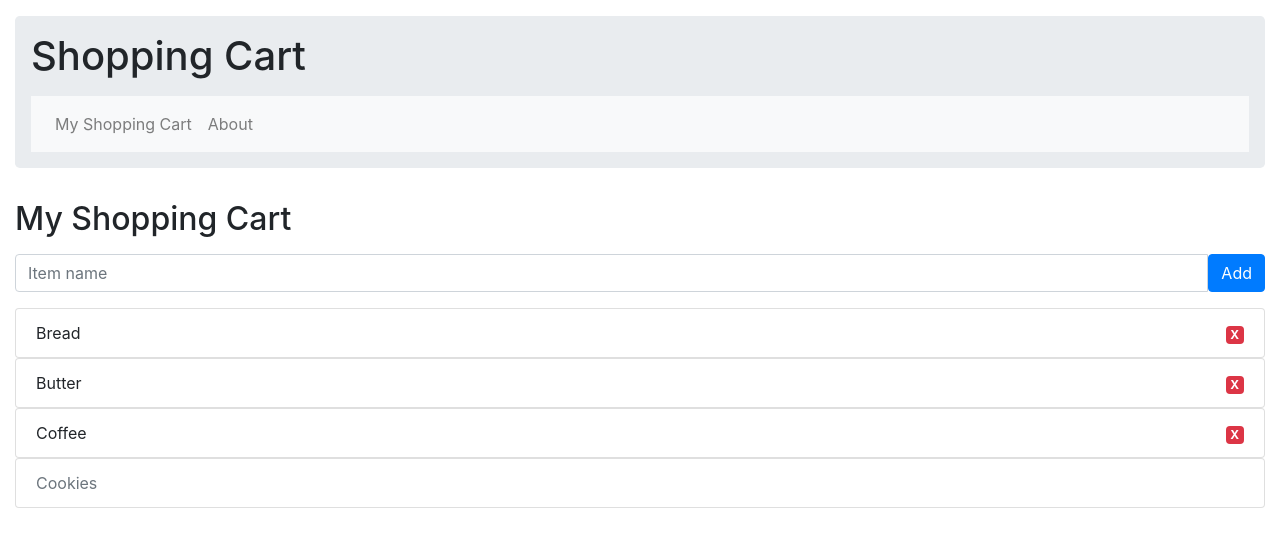
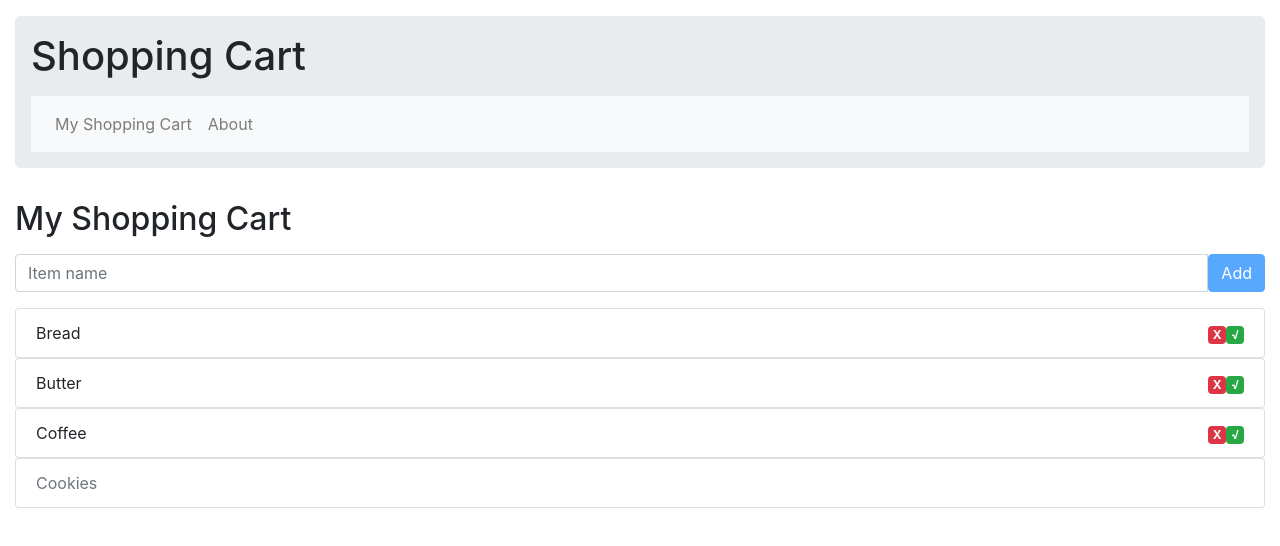
Before and after one commit to brunotoffolo/vnt-bootcamp-angular-2018, an Angular app: page / in a window 1280 px wide. Shown: the top 546 px of the page. Built offline with nearby package versions, Linux system fonts and the light colour scheme.

Commit message:
Exercicio 5 - Angular Service
Criacao de um novo servico para gerenciar os
itens da lista de compra e permitir adicionar,
remover e riscar itens da lista.

```diff
--- /dev/null
+++ b/src/app/shopping-list.service.ts
@@ -0,0 +1,70 @@
+import { Injectable } from '@angular/core';
+
+@Injectable()
+export class ShoppingListService {
+
+  private listItems: Array<any>;
+
+  constructor() {
+    this.listItems = [{
+      name: 'Bread',
+      disabled: false
+    },{
+      name: 'Butter',
+      disabled: false
+    },{
+      name: 'Coffee',
+      disabled: false
+    },{
+      name: 'Cookies',
+      disabled: true
+    }];
+  }
+
+  public findAll(): Array<any> {
+    return this.listItems;
+  }
+
+  public add(item: any): void {
+    let duplicate = this.listItems.filter(i => i.name === item.name);
+
+    if (duplicate.length > 0) {
+      duplicate[0].disabled = false;
+      return;
+    }
+
+    let newItem = {
+      name: item.name,
+      disabled: item.disabled
+    };
+    this.listItems.unshift(newItem);
+  }
+
+  public remove(item: any): void {
+    let index = this.listItems.indexOf(item);
+    if (index >= 0) {
+      this.listItems.splice(index, 1);
+    }
+  }
+
+  public cross(item: any): void {
+    let index = this.listItems.indexOf(item);
+    if (index >= 0) {
+      this.listItems[index].disabled = true;
+    }
+    this.reorderList();
+  }
+
+  private reorderList(): void {
+    this.listItems = this.listItems.sort((a, b) => {
+      if (a.disabled === false) {
+        return -1;
+      }
+      if (b.disabled === true) {
+        return 0;
+      }
+      return 1;
+    });
+  }
+
+}
--- a/src/app/shopping-list/shopping-list-item/shopping-list-item.component.html
+++ b/src/app/shopping-list/shopping-list-item/shopping-list-item.component.html
@@ -1,6 +1,7 @@
 <li class="list-group-item" [ngClass]="{ 'disabled' : listItem.disabled }">
   <span>{{ listItem.name }}</span>
   <span class="float-right" *ngIf="!listItem.disabled">
-    <span class="badge badge-danger">X</span>
+    <span class="badge badge-danger" (click)="remove()">X</span>
+    <span class="badge badge-success" (click)="cross()">&radic;</span>
   </span>
 </li>
--- a/src/app/shopping-list/shopping-list-item/shopping-list-item.component.ts
+++ b/src/app/shopping-list/shopping-list-item/shopping-list-item.component.ts
@@ -1,3 +1,4 @@
+import { ShoppingListService } from '../../shopping-list.service';
 import { Component, Input, OnInit } from '@angular/core';
 
 @Component({
@@ -9,10 +10,17 @@ export class ShoppingListItemComponent implements OnInit {
 
   @Input("item") private listItem: any;
 
-  constructor() { }
+  constructor(private shoppingListService: ShoppingListService) { }
 
   ngOnInit() {
-    console.log(this.listItem);
+  }
+
+  private remove(): void {
+    this.shoppingListService.remove(this.listItem);
+  }
+
+  private cross(): void {
+    this.shoppingListService.cross(this.listItem);
   }
 
 }
--- a/src/app/shopping-list/shopping-list.component.html
+++ b/src/app/shopping-list/shopping-list.component.html
@@ -2,8 +2,8 @@
   <h2>My Shopping Cart</h2>
 </div>
 <div class="input-group my-3">
-  <input type="text" class="form-control" placeholder="Item name">
-  <button class="btn btn-primary" type="button">Add</button>
+  <input type="text" class="form-control" placeholder="Item name" [(ngModel)]="itemToAdd">
+  <button class="btn btn-primary" type="button" (click)="addItem()" [disabled]="itemToAdd.length === 0">Add</button>
 </div>
 <ul class="list-group">
     <app-shopping-list-item
--- a/src/app/shopping-list/shopping-list.component.ts
+++ b/src/app/shopping-list/shopping-list.component.ts
@@ -1,3 +1,4 @@
+import { ShoppingListService } from '../shopping-list.service';
 import { Component, OnInit } from '@angular/core';
 
 @Component({
@@ -9,23 +10,21 @@ export class ShoppingListComponent implements OnInit {
 
   private listItems: Array<any>;
 
-  constructor() {
-    this.listItems = [{
-      name: 'Bread',
-      disabled: false
-    },{
-      name: 'Butter',
-      disabled: false
-    },{
-      name: 'Coffee',
-      disabled: false
-    },{
-      name: 'Cookies',
-      disabled: true
-    }];
+  private itemToAdd: string = '';
+
+  constructor(private shoppingListService: ShoppingListService) { }
+
+  ngOnInit() {
+    this.listItems = this.shoppingListService.findAll();
   }
 
-  ngOnInit() {
+  private addItem(): void {
+    let item = {
+      name: this.itemToAdd,
+      disabled: false
+    }
+    this.shoppingListService.add(item);
+    this.itemToAdd = '';
   }
 
 }
```
Also changed, not shown: src/app/app.module.ts (+5 -2 lines).
